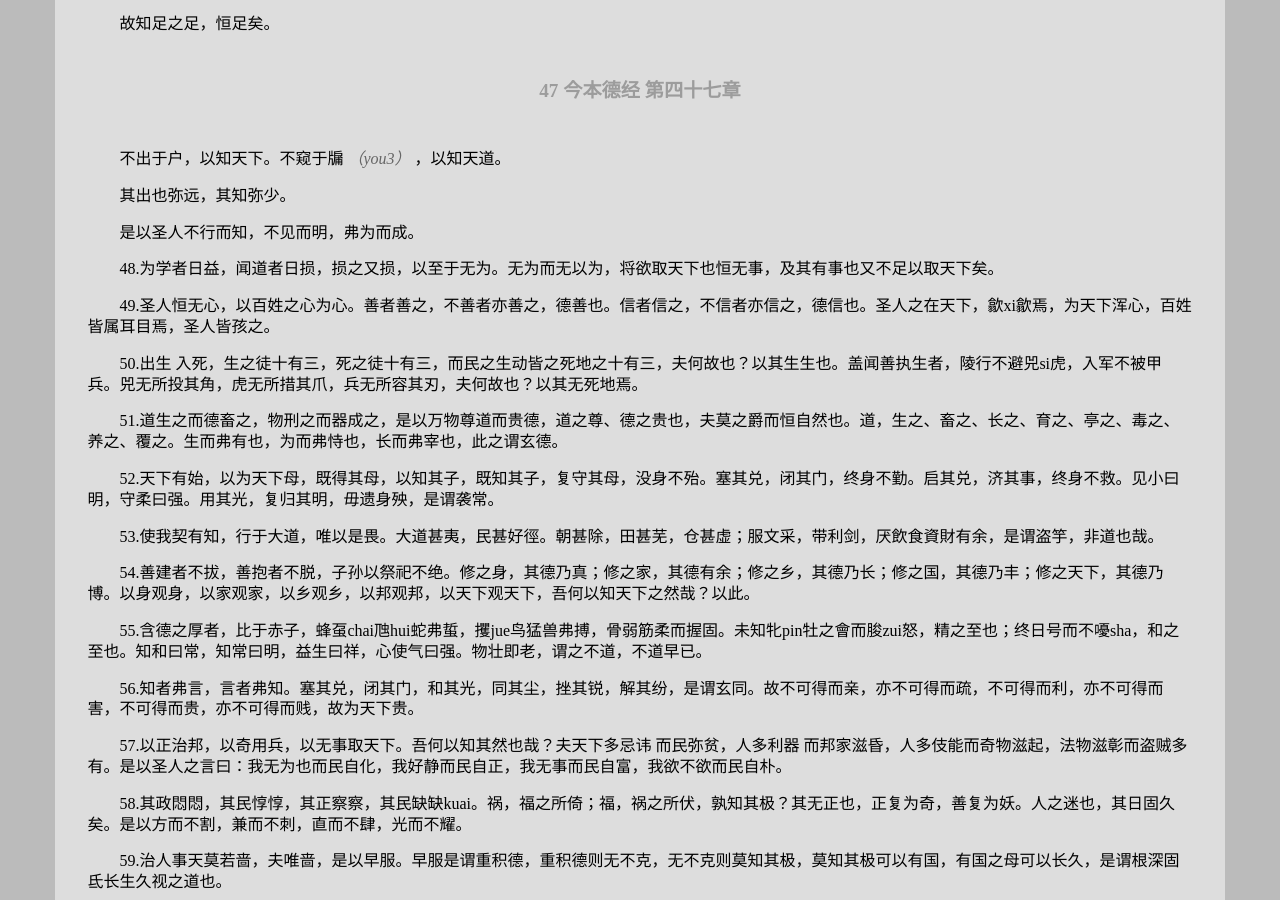
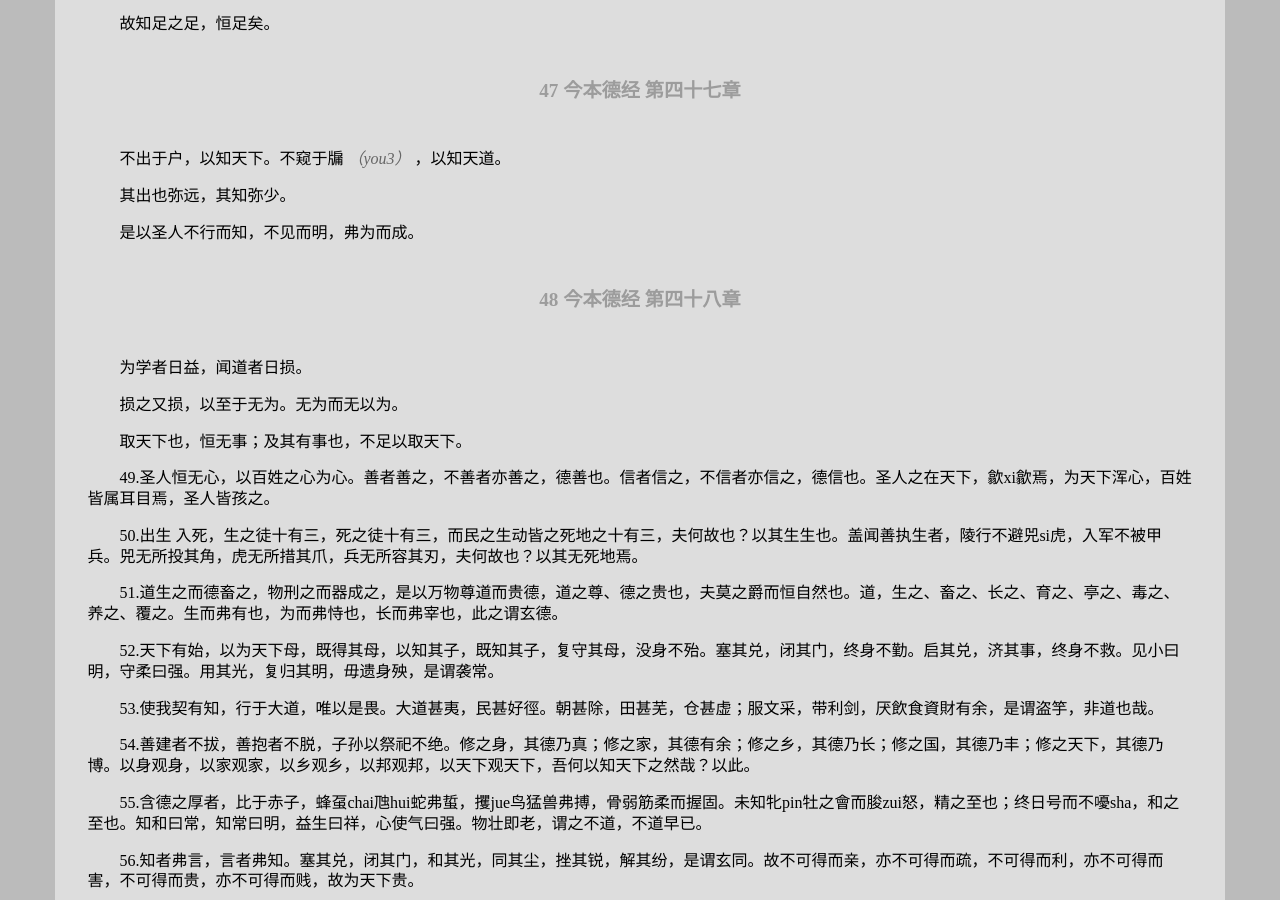
Before and after one commit to leiqin/leiqin.github.io, a Jekyll site: the page built from shoucang/daodejing.markdown, in a window 1280 px wide and 900 px high, scrolled down 2620 px. Built offline with Jekyll 4.4.1, drawn with Linux system fonts in a browser that asks for light colours; nearby versions of some CDN libraries.

Commit message:
道德经 道经 48

```diff
--- a/shoucang/daodejing.markdown
+++ b/shoucang/daodejing.markdown
@@ -107,9 +107,15 @@ title: 道德经
 
 是以圣人不行而知，不见而明，弗为而成。
 
+###### 48 今本德经 第四十八章
+
+为学者日益，闻道者日损。
+
+损之又损，以至于无为。无为而无以为。
+
+取天下也，恒无事；及其有事也，不足以取天下。
 
 
-48.为学者日益，闻道者日损，损之又损，以至于无为。无为而无以为，将欲取天下也恒无事，及其有事也又不足以取天下矣。
 
 49.圣人恒无心，以百姓之心为心。善者善之，不善者亦善之，德善也。信者信之，不信者亦信之，德信也。圣人之在天下，歙xi歙焉，为天下浑心，百姓皆属耳目焉，圣人皆孩之。
 
```
